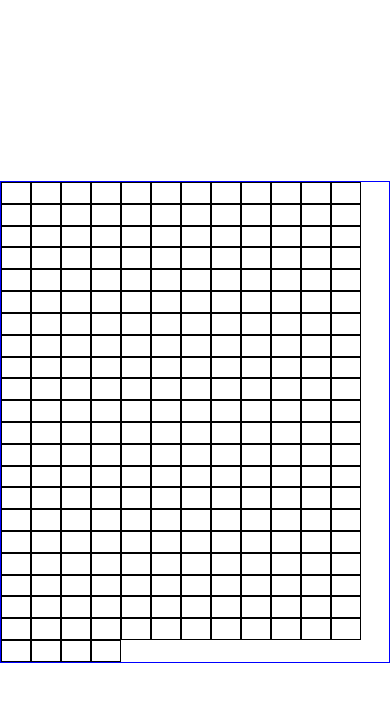
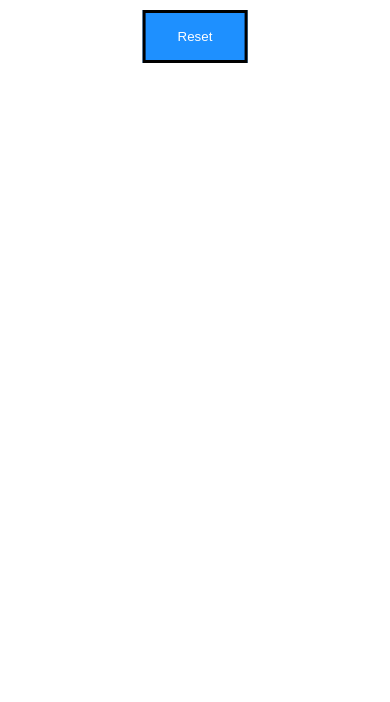
Before and after one commit to kraljic9/Etch-a-sketc, a plain HTML site: page index.html in a window 390 px wide. Drawn offline with Linux system fonts and the light colour scheme.

Commit message:
Made the elements more responsive using JS, also deleted fixed sizes of the container,

```diff
--- a/index.css
+++ b/index.css
@@ -1,27 +1,29 @@
-*{
-    padding: 0;
+body {
+    display: flex;
+    justify-content: center;
+    align-items: center;
+    height: 100vh;
     margin: 0;
-}
-
-body {
-    min-height: 100vh;
-    height: 100vh;
-    display: flex;
-    align-items: center;
-    justify-content: center;
-
 }
 
 #container {
     display: flex;
     flex-wrap: wrap;
-    border: 1px solid blue;
-    width: 480px;
-    height: 480px;
 }
 
-#container > div {
+.block {
+    width: 3rem;
+    height: 3rem;
     border: 1px solid black;
-    width: 30px;
-    box-sizing: border-box;
 }
+
+#resetBtn {
+    padding: 16px 32px;
+    color: white;
+    background-color: dodgerblue;
+    border: 3px solid black;
+    position: absolute;
+    top: 10px;
+    left: 50%;
+    transform: translateX(-50%);
+}
--- a/index.html
+++ b/index.html
@@ -7,7 +7,12 @@
     <link rel="stylesheet" href="index.css">
 </head>
 <body>
+    <button id="resetBtn">
+        Reset
+    </button>
+    <div id="container">
 
+    </div>
 </body>
-<script src="index.js"></script>
+    <script src="index.js"></script>
 </html>
--- a/index.js
+++ b/index.js
@@ -1,19 +1,30 @@
-const container = document.createElement("div");
-
-container.id = "container"
-
-document.body.appendChild(container);
+const container = document.getElementById('container');
+const btn = document.getElementById('resetBtn')
 
 
-for (i = 0; i < 16; i++) {
-    for (j = 0; j < 16; j++) {
-    let block = document.createElement('div');
-    block.className = "block";
+function createGrid(size) {
+     container.innerText = "";
+     container.style.width = `${size * 3}rem`;
+     for (let i = 0; i < size * size; i++) {
+        const block = document.createElement('div');
+        block.classList.add('block');
+        container.appendChild(block);
 
-    document.getElementById('container').appendChild(block);
+        block.addEventListener('mouseover', function() {
+            block.style.backgroundColor = 'black';
+        })
 
-    block.addEventListener('mouseover', function() {
-        block.style.backgroundColor = 'black'
-    })
+     }
+
 }
-}
+
+btn.addEventListener('click', () => {
+    let newSize = prompt('How many block would you like inside your grid?')
+    newSize = parseInt(newSize);
+
+    if(!isNaN(newSize) && newSize > 0 && newSize < 100) {
+        createGrid(newSize);
+    } else {
+        alert('Put in a valid number that is more then 0 and less then 100');
+    }
+})
```
